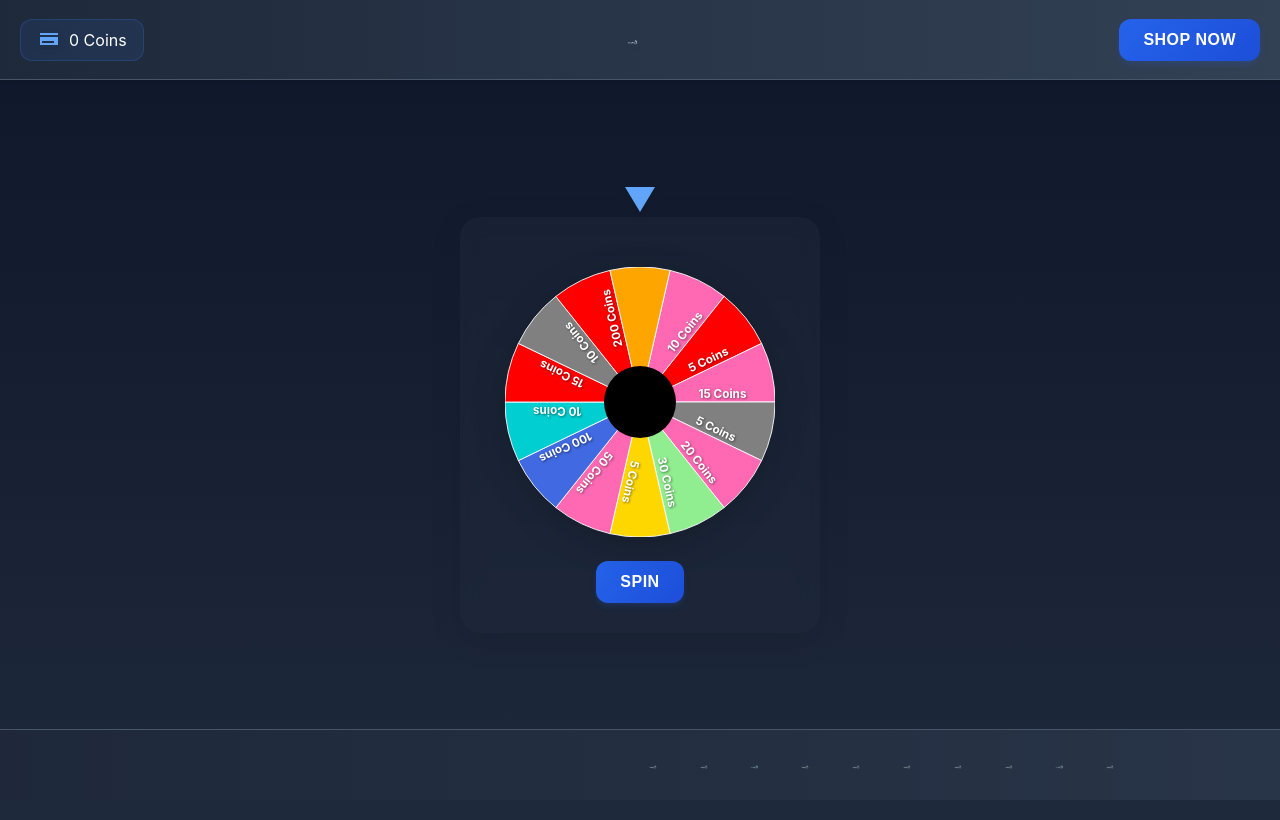
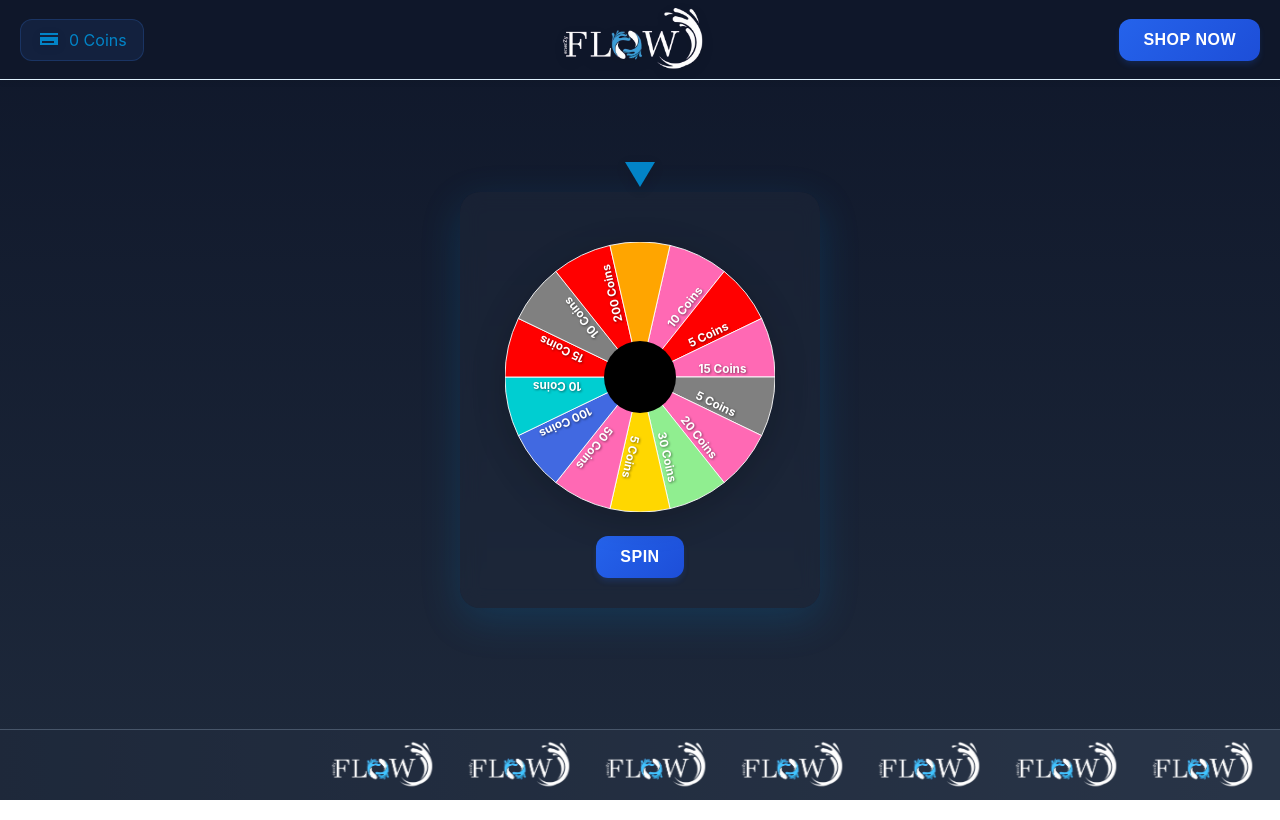
Before and after one commit to LostNSeeker/EFSpinWheel, a React (Create React App) app: page / in a window 1280 px wide. Built offline with nearby package versions, Linux system fonts and the light colour scheme.

Commit message:
logo sorted

```diff
--- a/src/components/SpinWheel.css
+++ b/src/components/SpinWheel.css
@@ -1,8 +1,8 @@
 body {
   margin: 0;
   font-family: 'Inter', Arial, sans-serif;
-  background: linear-gradient(135deg, #0f172a 0%, #1e293b 100%);
-  color: #fff;
+  background: linear-gradient(135deg, #f0f9ff 0%, #e0f2fe 100%);
+  color: #0f172a;
   min-height: 100vh;
 }
 
@@ -13,18 +13,26 @@ body {
   display: flex;
   align-items: center;
   justify-content: space-between;
-  background: linear-gradient(to right, #1e293b, #334155);
+  background: linear-gradient(to right, #0f172a, #0f172a);
   padding: 0 20px;
   box-sizing: border-box;
-  border-bottom: 1px solid #475569;
-  box-shadow: 0 4px 6px -1px rgba(0, 0, 0, 0.1);
+  border-bottom: 1px solid #e0f2fe;
+  box-shadow: 0 4px 6px -1px rgba(0, 0, 0, 0.05);
   position: fixed;
   top: 0;
   left: 0;
   z-index: 10;
 }
-.header-left,
-.header-right {
+.header-left
+ {
+  display: flex;
+  align-items: center;
+  background: rgba(59, 130, 246, 0.1);
+  border: 1px solid rgba(59, 130, 246, 0.2);
+  color: #0284c7;
+}
+
+.header-right{
   display: flex;
   align-items: center;
 }
@@ -59,7 +67,7 @@ body {
 .wallet-icon {
   width: 24px;
   height: 24px;
-  fill: #60a5fa;
+  fill: #0284c7;
   margin-right: 8px;
   filter: drop-shadow(0 2px 4px rgba(0, 0, 0, 0.1));
 }
@@ -116,8 +124,9 @@ body {
   padding: 30px;
   background: rgba(30, 41, 59, 0.5);
   border-radius: 20px;
-  box-shadow: 0 8px 32px rgba(0, 0, 0, 0.1);
+  box-shadow: 0 12px 40px rgba(2, 132, 199, 0.2);
   backdrop-filter: blur(10px);
+  transform: translateY(-5px);
 }
 
 .wheel-wrapper {
@@ -132,13 +141,16 @@ body {
   height: 0;
   border-left: 15px solid transparent;
   border-right: 15px solid transparent;
-  border-top: 25px solid #60a5fa;
+  /* border-top: 25px solid #60a5fa; */
   position: absolute;
   top: -30px;
   left: 50%;
   transform: translateX(-50%);
   z-index: 10;
   filter: drop-shadow(0 4px 6px rgba(0, 0, 0, 0.1));
+
+  border-top: 25px solid #0284c7;
+  transition: transform 0.3s ease;
 }
 
 .wheel {
@@ -164,6 +176,8 @@ body {
   padding: 20px;
   box-sizing: border-box;
   z-index: 999;
+  transition: transform 4s cubic-bezier(0.33, 1, 0.68, 1), filter 0.3s ease;
+  filter: drop-shadow(0 8px 16px rgba(0, 0, 0, 0.15));
 }
 
 .modal-content {
--- a/src/components/SpinWheel.js
+++ b/src/components/SpinWheel.js
@@ -269,7 +269,6 @@ const SpinWheel = () => {
 
   return (
     <>
-  /*navbar*/
       <header className="header">
         <div className="header-left">
           <svg
@@ -282,7 +281,7 @@ const SpinWheel = () => {
           {coins} Coins
         </div>
         <div className="header-center ">
-          <img src="/logoEF.png" alt="Logo" className="logo" />
+          <img src="/EFlogo.png" alt="Logo" className="logo" />
         </div>
         <div className="header-right">
   <a href="https://www.EnerzyFlow.com/" target="_blank" rel="noopener noreferrer">
@@ -456,7 +455,7 @@ const SpinWheel = () => {
             {Array.from({ length: 10 }).map((_, i) => (
               <img
                 key={i}
-                src="/logoEF.png"
+                src="/EFlogo.png"
                 alt="Marquee"
                 className="marquee-img"
               />
```
Also changed, not shown: public/EFlogo.png (added), public/logoEF.png (deleted).
